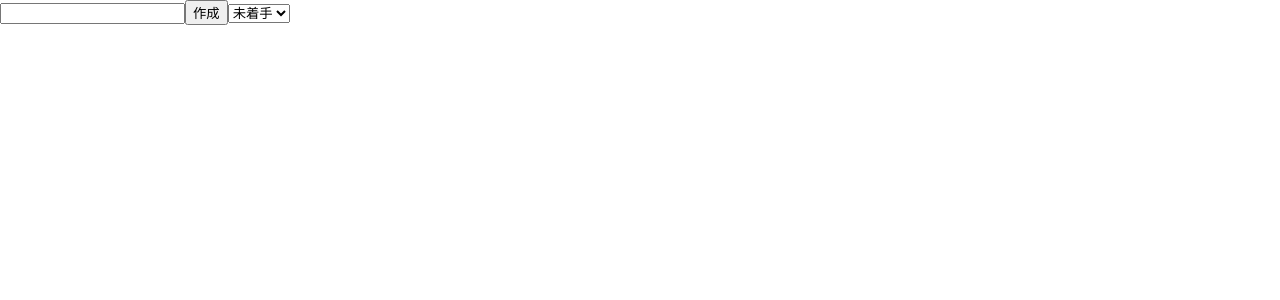
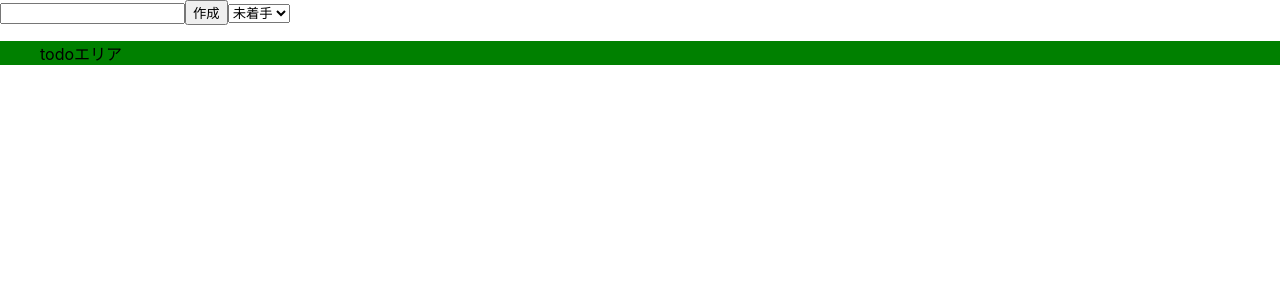
Before and after one commit to Shigegenobu/test, a React (Create React App) app: page / in a window 1280 px wide. Shown: the top 300 px of the page. Built offline with nearby package versions, Linux system fonts and the light colour scheme.

Commit message:
add:コード微修正

```diff
--- a/src/App.js
+++ b/src/App.js
@@ -32,7 +32,8 @@ const App = () => {
   const handleOpenEditForm = ({id,title}) => {
     setIsEditable(true)
     setEditId(id) //（実行されるたびに対象のtodoのidを受け取ってセットされる）
-    setNewTitle()
+    setNewTitle(title)
+    console.log(handleOpenEditForm)
   }
 
   /** 編集フォーム閉じる */
@@ -121,7 +122,10 @@ const App = () => {
       </select>
 
       {/* Todoリスト */}
-      <ul>
+
+      {/* <Todo /> */}
+      <ul style={{backgroundColor:'green'}}>
+      <>todoエリア</>
         {filteredTodos.map(todo => (
           <li key={todo.id}>
             <span>{todo.title}</span>
```
